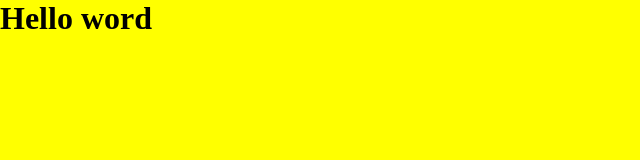
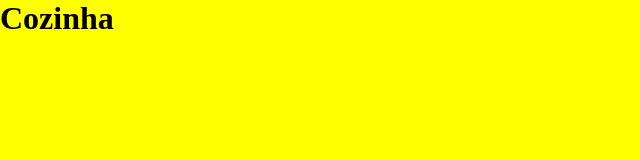
Before and after one commit to Floryvibla/app-with-flo-and-nat, a plain HTML site: page index.html in a window 1280 px wide. Shown: the whole page, without its empty margins (0-640 px from the left). Drawn offline with Linux system fonts and the light colour scheme.

Commit message:
h1 modificado

```diff
--- a/index.html
+++ b/index.html
@@ -7,7 +7,7 @@
     <link rel="stylesheet" href="./src/styles/index.css" />
 </head>
 <body>
-    <h1>Hello word</h1>
+    <h1>Cozinha</h1>
     <script src="./src/scripts/index.js"></script>
 </body>
 </html>
```
